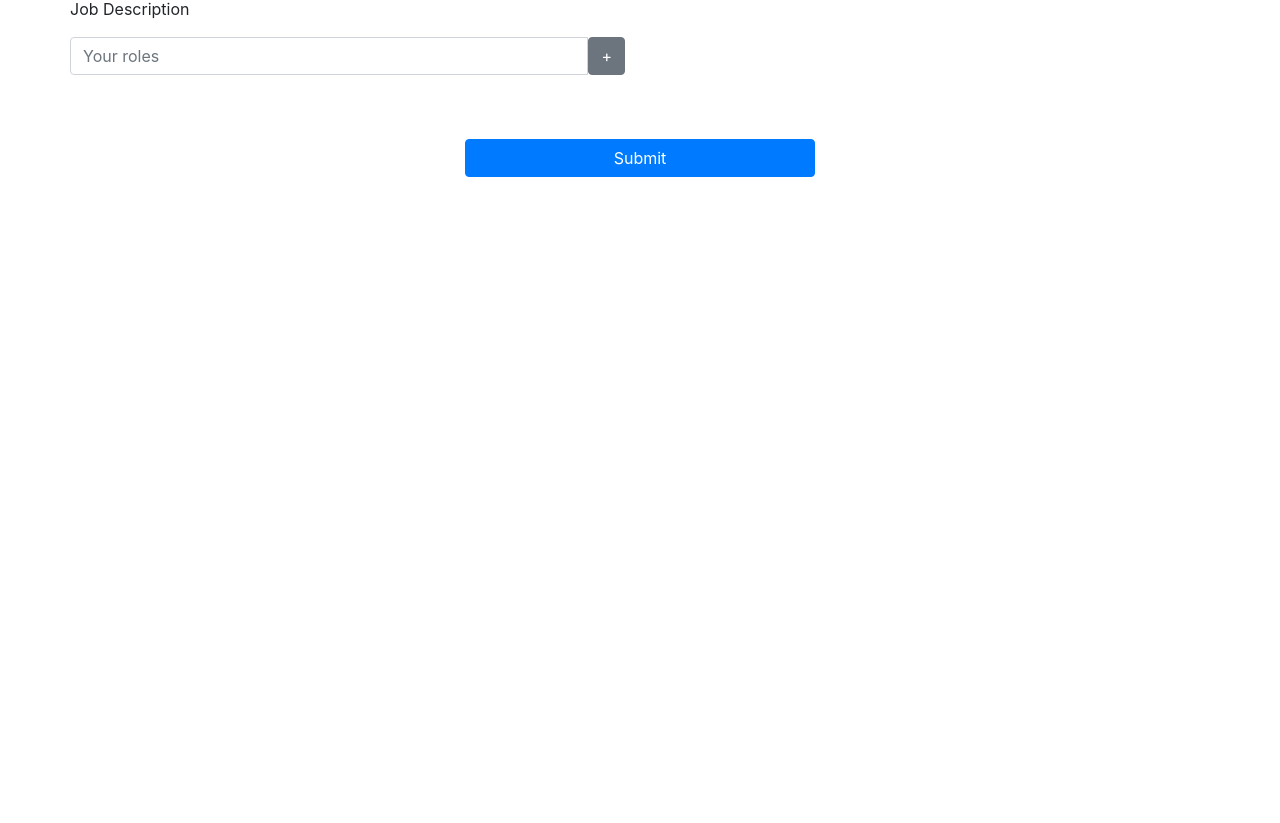
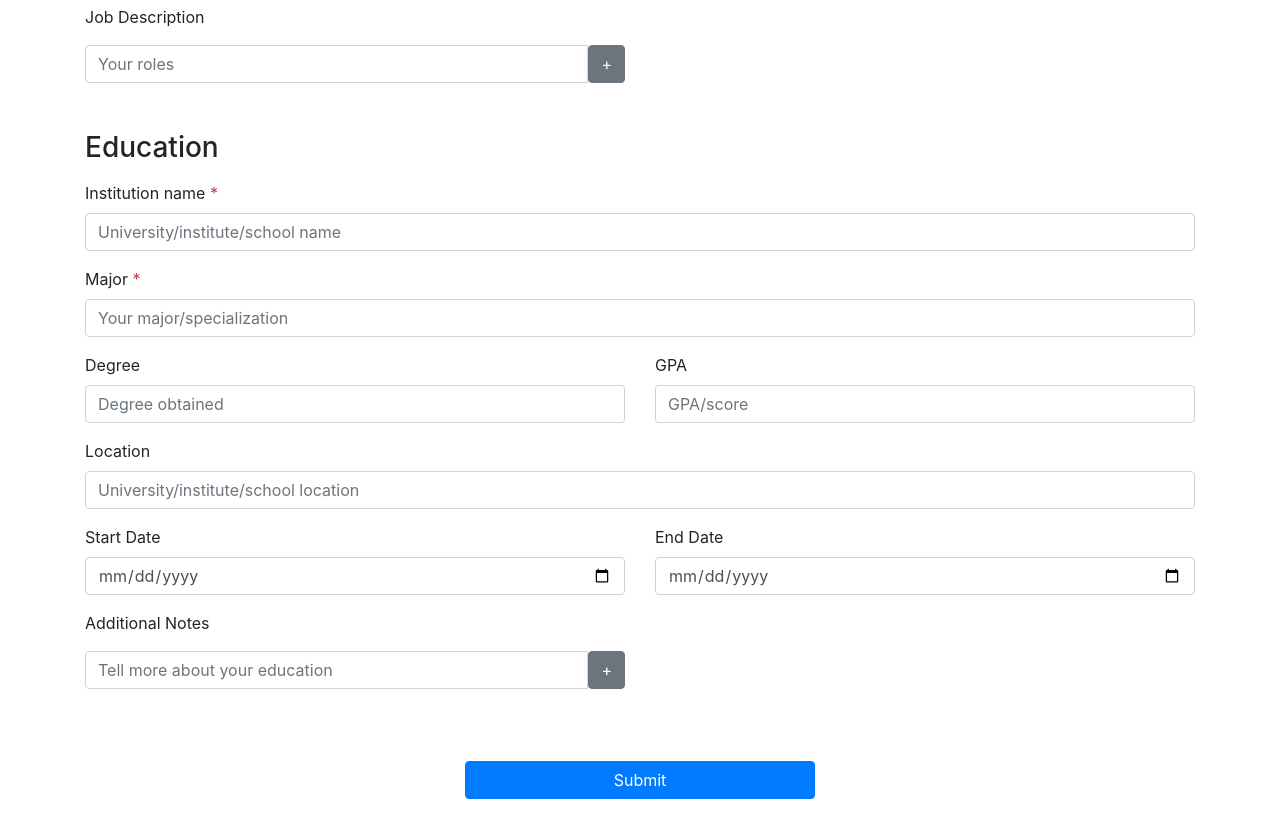
Before and after one commit to thomasoca/cv-generator-demo, a React (Create React App) app: page / in a window 1280 px wide. Shown: the part 1240-2063 px from the top of the page. Before the commit the page ends 1441 px from the top, so only its background shows below. Built offline with nearby package versions, Linux system fonts and the light colour scheme.

Commit message:
add education form

```diff
--- /dev/null
+++ b/src/components/EducationForm.tsx
@@ -0,0 +1,184 @@
+import { Button, ButtonGroup, Col, InputGroup, Row } from "reactstrap";
+import { TextInput, TextInputList } from "./TextInput";
+import { Education, School } from "./Models";
+import React from "react";
+import { FieldArray } from "formik";
+
+const schoolInitialValues: School = {
+    institution: "",
+    major: "",
+    level: "",
+    gpa: "",
+    start_period: "",
+    end_period: "",
+    location: "",
+    descriptions: [""],
+};
+export const educationInitialValues: Education = {
+    label: "Education",
+    lists: [schoolInitialValues],
+};
+
+interface IProps {
+    namespace: string;
+    handleChange: (e: any) => void;
+    values: Education;
+}
+
+const EducationForm = (props: IProps) => {
+    const { handleChange, namespace } = props;
+
+    return (
+        <div>
+            <h3 className="my-2">Education</h3>
+            <Row>
+                <Col xs={12} className="my-2">
+                    <TextInput
+                        type="text"
+                        label="Institution name"
+                        name={namespace + ".lists[0].institution"}
+                        onChange={handleChange}
+                        placeholder="University/institute/school name"
+                        required
+                    />
+                </Col>
+                <Col xs={12} className="my-2">
+                    <TextInput
+                        type="text"
+                        label="Major"
+                        name={namespace + ".lists[0].major"}
+                        onChange={handleChange}
+                        placeholder="Your major/specialization"
+                        required
+                    />
+                </Col>
+                <Col xs={12} md={6} className="my-2">
+                    <TextInput
+                        type="text"
+                        name={namespace + ".lists[0].level"}
+                        label="Degree"
+                        placeholder="Degree obtained"
+                        onChange={handleChange}
+                    />
+                </Col>
+                <Col xs={12} md={6} className="my-2">
+                    <TextInput
+                        type="text"
+                        name={namespace + ".lists[0].gpa"}
+                        label="GPA"
+                        placeholder="GPA/score"
+                        onChange={handleChange}
+                    />
+                </Col>
+                <Col xs={12} className="my-2">
+                    <TextInput
+                        type="text"
+                        label="Location"
+                        name={namespace + ".lists[0].location"}
+                        onChange={handleChange}
+                        placeholder="University/institute/school location"
+                    />
+                </Col>
+                <Col xs={12} md={6} className="my-2">
+                    <TextInput
+                        type="date"
+                        name={namespace + ".lists[0].start_period"}
+                        label="Start Date"
+                        placeholder="Start Date"
+                        onChange={handleChange}
+                    />
+                </Col>
+                <Col xs={12} md={6} className="my-2">
+                    <TextInput
+                        type="date"
+                        name={namespace + ".lists[0].end_period"}
+                        label="End Date"
+                        placeholder="End Date"
+                        onChange={handleChange}
+                    />
+                </Col>
+                <Col xs={12} md={6} className="my-2">
+                    <p>Additional Notes</p>
+                    <FieldArray
+                        name={namespace + ".lists[0].descriptions"}
+                        render={(arrayHelpers) => (
+                            <div className="my-2">
+                                {props.values.lists[0].descriptions.length >
+                                    0 &&
+                                    props.values.lists[0].descriptions.map(
+                                        (role, index) => {
+                                            return (
+                                                <div key={index}>
+                                                    <div>
+                                                        <InputGroup>
+                                                            <TextInputList
+                                                                name={
+                                                                    namespace +
+                                                                    `.lists[0].descriptions.${index}`
+                                                                }
+                                                                type="text"
+                                                                placeholder="Tell more about your education"
+                                                                onChange={
+                                                                    handleChange
+                                                                }
+                                                            />
+                                                            {props.values
+                                                                .lists[0]
+                                                                .descriptions
+                                                                .length > 1 &&
+                                                            props.values
+                                                                .lists[0]
+                                                                .descriptions ? (
+                                                                <div>
+                                                                    <ButtonGroup>
+                                                                        <Button
+                                                                            type="button"
+                                                                            onClick={() => {
+                                                                                arrayHelpers.push(
+                                                                                    ""
+                                                                                );
+                                                                            }}
+                                                                        >
+                                                                            +
+                                                                        </Button>
+                                                                        <Button
+                                                                            type="button"
+                                                                            onClick={() =>
+                                                                                arrayHelpers.remove(
+                                                                                    index
+                                                                                )
+                                                                            }
+                                                                        >
+                                                                            -
+                                                                        </Button>
+                                                                    </ButtonGroup>
+                                                                </div>
+                                                            ) : (
+                                                                <Button
+                                                                    type="button"
+                                                                    onClick={() => {
+                                                                        arrayHelpers.push(
+                                                                            ""
+                                                                        );
+                                                                    }}
+                                                                >
+                                                                    +
+                                                                </Button>
+                                                            )}
+                                                        </InputGroup>
+                                                        <br />
+                                                    </div>
+                                                </div>
+                                            );
+                                        }
+                                    )}
+                            </div>
+                        )}
+                    />
+                </Col>
+            </Row>
+        </div>
+    );
+};
+
+export default EducationForm;
--- a/src/components/MainSectionForm.tsx
+++ b/src/components/MainSectionForm.tsx
@@ -2,6 +2,7 @@ import * as React from "react";
 import { Col, Row } from "reactstrap";
 import { TextInput } from "./TextInput";
 import WorkForm, { experienceInitialValues } from "./WorkForm";
+import EducationForm, { educationInitialValues } from "./EducationForm";
 import { MainSection, AboutMe } from "./Models";
 
 const aboutMeInitialValues: AboutMe = {
@@ -12,7 +13,7 @@ const aboutMeInitialValues: AboutMe = {
 export const mainSectionInitialValues: MainSection = {
     about_me: aboutMeInitialValues,
     work_experience: experienceInitialValues,
-    // address: addressInitialValues,
+    education: educationInitialValues,
 };
 
 interface IProps {
@@ -25,7 +26,7 @@ const MainSectionForm = (props: IProps) => {
     const { handleChange, namespace, values } = props;
     return (
         <div>
-            <h3 className="my-2">Personal Info</h3>
+            <h3 className="my-2">Summary</h3>
             <Row>
                 <Col xs={12} className="my-2">
                     <TextInput
@@ -37,11 +38,18 @@ const MainSectionForm = (props: IProps) => {
                         required
                     />
                 </Col>
-                <WorkForm
-                    values={values.work_experience}
-                    handleChange={handleChange}
-                    namespace={namespace + ".work_experience"}
-                />
+                <Col xs={12} className="my-2">
+                    <WorkForm
+                        values={values.work_experience}
+                        handleChange={handleChange}
+                        namespace={namespace + ".work_experience"}
+                    />
+                    <EducationForm
+                        values={values.education}
+                        handleChange={handleChange}
+                        namespace={namespace + ".education"}
+                    />
+                </Col>
             </Row>
         </div>
     );
--- a/src/components/Models.ts
+++ b/src/components/Models.ts
@@ -64,7 +64,7 @@ export interface Languages {
 export interface MainSection {
     about_me: AboutMe;
     work_experience: WorkExperience;
-    // education: Education;
+    education: Education;
     // skills: Skills;
     // languages: Languages;
 }
```
